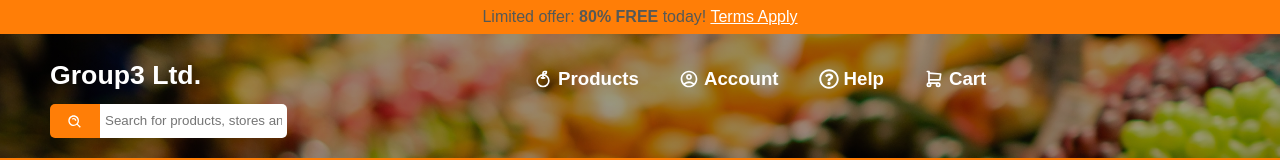
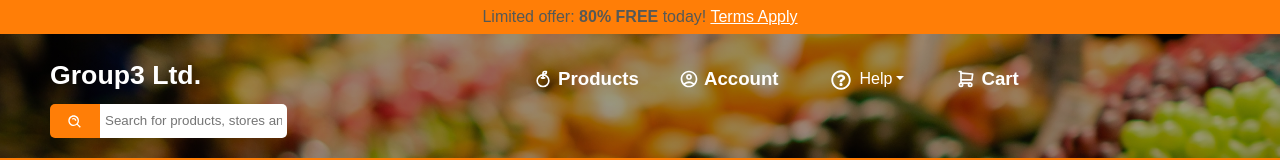
Before and after one commit to codeHokage1/group3-eCommerce, a React (Create React App) app in the folder e-commerce/: page / in a window 1280 px wide. Shown: the top 160 px of the page. Built offline with nearby package versions, Linux system fonts and the light colour scheme; a web font is replaced by a local one.

Commit message:
Add help options to the navbar

```diff
--- a/e-commerce/src/components/NavBar/NavBar.css
+++ b/e-commerce/src/components/NavBar/NavBar.css
@@ -42,6 +42,16 @@ body{
     display: flex;
     align-items: center;
     gap: 5px;
+}
+.nav-help{
+    background-color: transparent;
+    border: none;
+    outline: none;
+}
+.nav-help:hover{
+    background-color: transparent;
+    border: none;
+    outline: none;
 }
 .navbar-brand{
     margin-right: 300px !important;
--- a/e-commerce/src/components/NavBar/NavBar.jsx
+++ b/e-commerce/src/components/NavBar/NavBar.jsx
@@ -6,6 +6,8 @@ import { TbApple } from 'react-icons/tb'
 import { TbShoppingCart as CartLogo } from 'react-icons/tb'
 import { BiSearchAlt as SearchLogo } from 'react-icons/bi'
 import { Link } from 'react-router-dom'
+import Dropdown from 'react-bootstrap/Dropdown';
+
 
 import Offcanvas from 'react-bootstrap/Offcanvas'
 import './NavBar.css'
@@ -41,10 +43,17 @@ const NavBar = () => {
             </Link>
           </li>
           <li>
-            <Link to="/help" className="link">
-              <HelpLogo className='link-logo' />
-              <span className="mobile-remove">Help</span>
-            </Link>
+                <Dropdown>
+                  <Dropdown.Toggle variant="secondary" className='nav-help' id="dropdown-basic">
+                      <HelpLogo className='link-logo' />&nbsp;&nbsp;
+                      <span className="mobile-remove">Help</span>
+                  </Dropdown.Toggle>
+
+                  <Dropdown.Menu>
+                    <Dropdown.Item href="#/action-1">Contact Custmer Care</Dropdown.Item>
+                    <Dropdown.Item href="#/action-2">Live Chat</Dropdown.Item>
+                  </Dropdown.Menu>
+                </Dropdown>
           </li>
           <li>
             <Link to="/cart" className="link">
```
